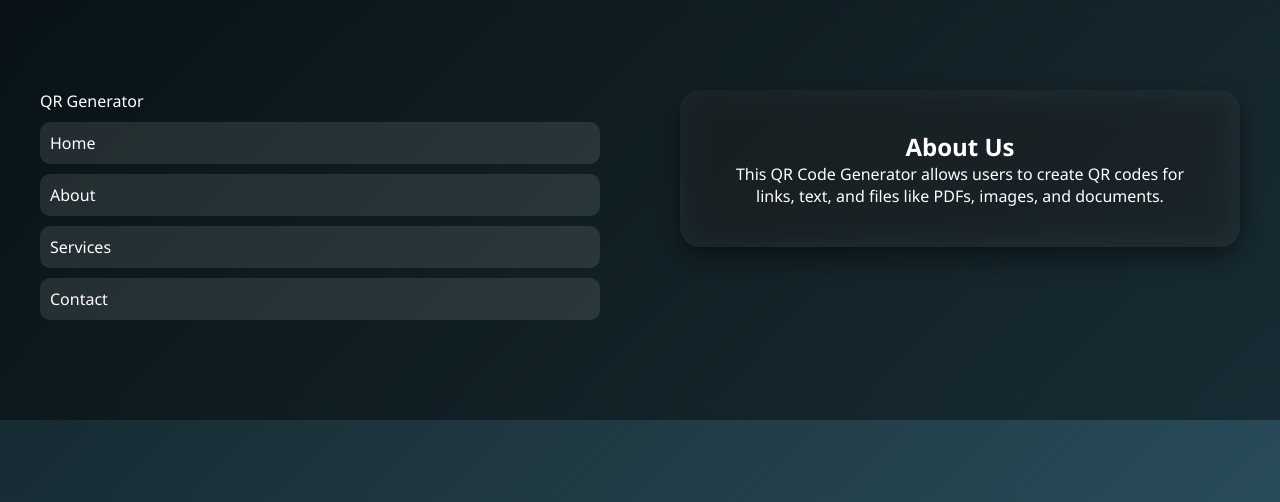
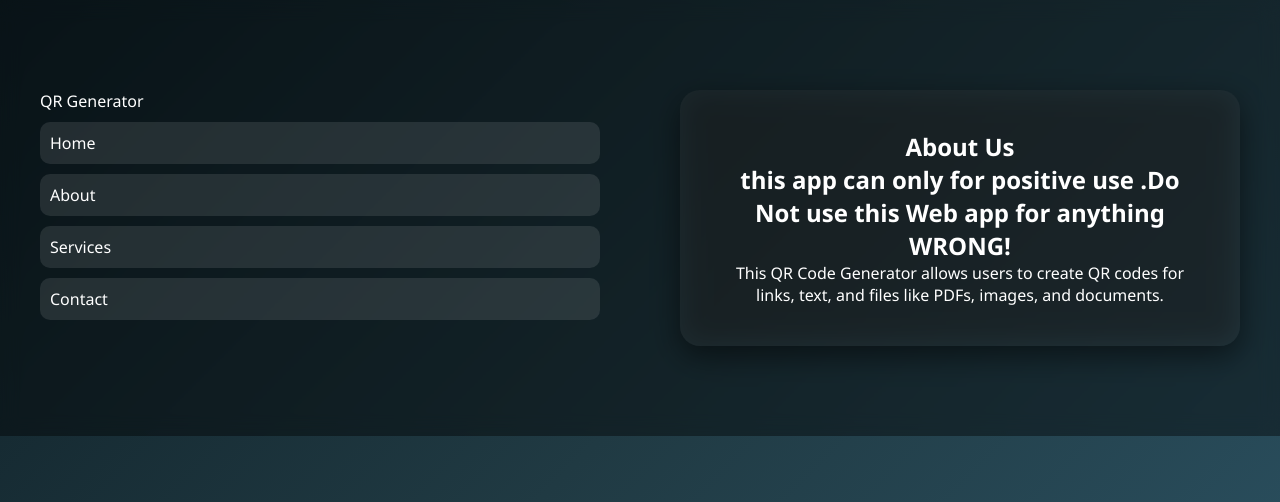
Before and after one commit to MohitSurewal/QR--Code-Generator, a Flask app: page /about in a window 1280 px wide. Shown: the top 502 px of the page. Run offline with Flask 3, Linux system fonts and the light colour scheme.

Commit message:
Update about.html

```diff
--- a/templates/about.html
+++ b/templates/about.html
@@ -4,6 +4,7 @@
 
 <div class="card">
     <h2>About Us</h2>
+    <h2> this app can only for positive use .Do Not use this Web app for anything WRONG!</h2>
     <p>
         This QR Code Generator allows users to create QR codes for links,
         text, and files like PDFs, images, and documents.
```
